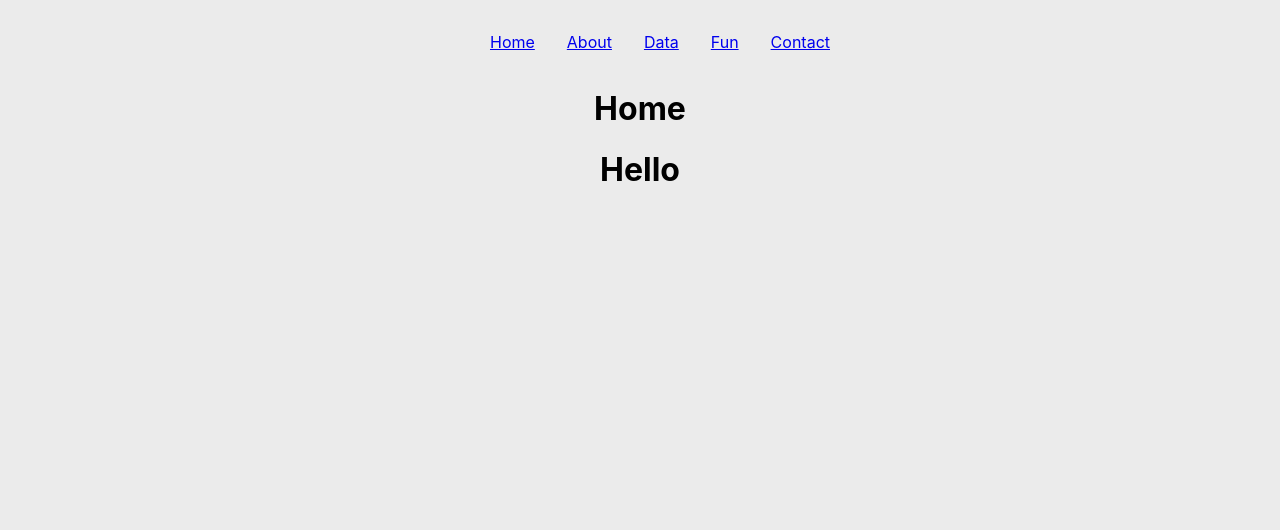
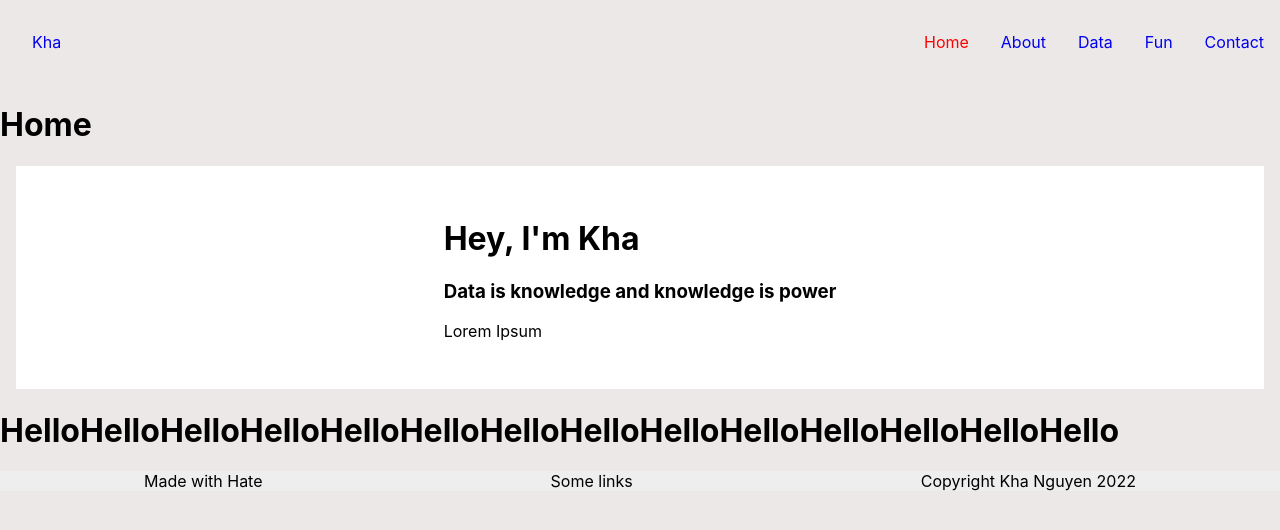
Before and after one commit to Nguyen-Kha/Nguyen-Kha.github.io, a React (Create React App) app: page / in a window 1280 px wide. Shown: the top 530 px of the page. Built offline with nearby package versions, Linux system fonts and the light colour scheme.

Commit message:
add NavLink

```diff
--- a/src/App.css
+++ b/src/App.css
@@ -1,4 +1,4 @@
-.App {
+/* .App {
   text-align: center;
 }
 
@@ -35,4 +35,4 @@
   to {
     transform: rotate(360deg);
   }
-}
+} */
--- a/src/App.js
+++ b/src/App.js
@@ -1,12 +1,13 @@
 import './App.css';
 import NavBar from './components/NavBar/NavBar';
-import About from './pages/About';
-import Contact from './pages/Contact';
-import Data from './pages/Data';
-import Fun from './pages/Fun';
-import Home from './pages/Home';
+import About from './pages/About/About';
+import Contact from './pages/Contact/Contact';
+import Data from './pages/Data/Data';
+import Fun from './pages/Fun/Fun';
+import Home from './pages/Home/Home';
 import Error404 from './pages/Error404';
 import {BrowserRouter as Router, Routes, Route, Navigate } from 'react-router-dom';
+import Footer from './components/Footer/Footer';
 
 function App() {
   return (
@@ -23,7 +24,8 @@ function App() {
             <Route path="*" element={<Navigate replace to="/404" />}/>
           </Routes>
         </Router>
-        <h1>Hello</h1>
+        <h1>HelloHelloHelloHelloHelloHelloHelloHelloHelloHelloHelloHelloHelloHello</h1>
+        <Footer />
     </div>
   );
 }
--- a/src/components/NavBar/NavBar.css
+++ b/src/components/NavBar/NavBar.css
@@ -1,3 +1,18 @@
+.nav {
+    display: flex;
+    text-align: center;
+    justify-content: space-between;
+    width: 100%;
+}
+
+.navLogo {
+    display: flex;
+    text-align: center;
+    justify-content: center;
+    margin: 1em;
+    padding: 1em;
+}
+
 .navList {
     display: flex;
     text-align: center;
@@ -9,3 +24,22 @@
     text-decoration: none;
     margin: 1em;
 }
+
+.active {
+    text-decoration: underline;
+    color: red;
+}
+
+.nav a {
+    text-decoration: none;
+}
+
+/*
+a:visited { text-decoration: none; }
+a:link { text-decoration: none; }
+a:active {
+    text-decoration: none;
+    color:blue;
+}
+a:hover { text-decoration: none; }
+*/
--- a/src/components/NavBar/NavBar.js
+++ b/src/components/NavBar/NavBar.js
@@ -1,18 +1,23 @@
 import React from "react";
 import { Link } from "react-router-dom";
+import { NavLink } from "react-router-dom";
 import './NavBar.css';
 
 function NavBar() {
     return(
         <div className='nav'>
-            <ul className='navList'>
-                <li className='navItem'><Link to="/">Home</Link></li>
-                <li className='navItem'><Link to="/about">About</Link></li>
-                <li className='navItem'><Link to="/data">Data</Link></li>
-                <li className='navItem'><Link to="/fun">Fun</Link></li>
-                <li className='navItem'><Link to="/contact">Contact</Link></li>
-            </ul>
-
+            <div className="navLogo">
+                <Link to="/">Kha</Link>
+            </div>
+            <div className = 'navBar'>
+                <ul className='navList'>
+                    <li className='navItem'><NavLink to="/" className={({ isActive }) => (isActive ? 'active' : '')}>Home</NavLink></li>
+                    <li className='navItem'><NavLink to="/about" className={({ isActive }) => (isActive ? 'active' : '')}>About</NavLink></li>
+                    <li className='navItem'><NavLink to="/data" className={({ isActive }) => (isActive ? 'active' : '')}>Data</NavLink></li>
+                    <li className='navItem'><NavLink to="/fun" className={({ isActive }) => (isActive ? 'active' : '')}>Fun</NavLink></li>
+                    <li className='navItem'><NavLink to="/contact" className={({ isActive }) => (isActive ? 'active' : '')}>Contact</NavLink></li>
+                </ul>
+            </div>
         </div>
     );
 }
--- a/src/index.css
+++ b/src/index.css
@@ -5,7 +5,8 @@ body {
     sans-serif;
   -webkit-font-smoothing: antialiased;
   -moz-osx-font-smoothing: grayscale;
-  background-color: #EBEBEB;
+  /* background-color: #EBEBEB; */
+  background-color: #ede8e8;
 }
 
 code {
```
